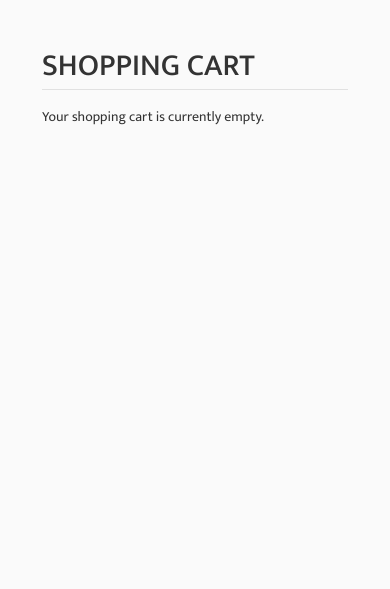
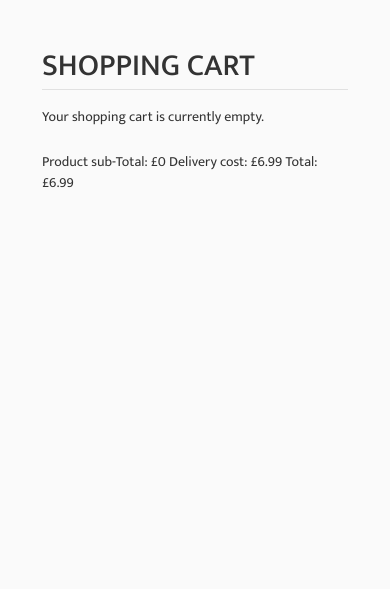
Before and after one commit to Code-Institute-Submissions/milestone-4-INVITATIONS, a Django app: page /cart/ in a window 390 px wide. Shown: the part 92-681 px from the top of the page. Run offline with Django 3.2, Linux system fonts and the light colour scheme; some libraries are stand-ins or nearby versions.

Commit message:
Start display for responsive cart totals

```diff
--- a/cart/templates/cart/cart.html
+++ b/cart/templates/cart/cart.html
@@ -13,7 +13,7 @@
         </div>
         <!-- Cart column headings -->
         <div class="row">
-            <div class="col-12">
+            <div class="col-12 col-lg-8">
                 <div class="row d-none d-sm-flex">
                     <div class="col-12 col-sm-2">
                         <p><strong>Product</strong></p>
@@ -31,10 +31,13 @@
                     </div>
                 </div>
             </div>
+            <div class="d-none col-lg-4 d-lg-block">
+                <p>&nbsp;</p>
+            </div>
         </div>
-        <!-- Display cart contents -->
+        <!-- Cart contents -->
         <div class="row">
-            <div class="col-12">
+            <div class="col-12 col-lg-8">
                 {% for item in cart_items %}
                     <div class="row">
                         <div class="col-12 col-sm-2">
@@ -79,6 +82,29 @@
                     </div>
                 {% endfor %}
             </div>
+            <div class="d-none col-lg-4 d-lg-block pl-5">
+                <div class="row mr-0">
+                    <div class="col-12 pt-2 bg-info">
+                        <h3>Summary</h3>
+                        <hr>
+                        <p>Product sub-Total: £{{ cart_total }}</p>
+                        <p>Delivery cost: £{{ cart_delivery|floatformat:2 }}</p>
+                        <h3><strong>Total £{{ cart_grand_total|floatformat:2 }}</strong></h3>
+                    </div>
+                </div>
+            </div>
+        </div>
+        <!-- Cart totals -->
+        <div class="row">
+            <div class="col-12">
+                <div class="row">
+                    <div class="col-12">
+                        Product sub-Total: £{{ cart_total }}
+                        Delivery cost: £{{ cart_delivery|floatformat:2 }}
+                        Total: £{{ cart_grand_total|floatformat:2 }}
+                    </div>
+                </div>
+            </div>
         </div>
     </div>
 </main>
```
